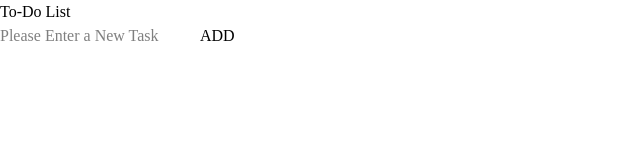
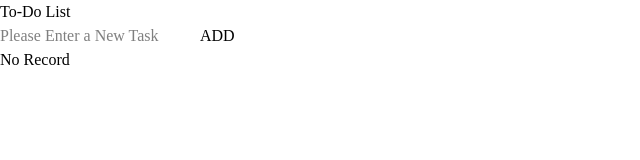
Before and after one commit to rathi-maya/To-Do-list, a React app in the folder Frontend/: page / in a window 1280 px wide. Shown: the top 160 px of the page, without its empty margins (0-640 px from the left). Built offline with nearby package versions, Linux system fonts and the light colour scheme; the HTML template or start-up script is replaced by a standard one.

Commit message:
set tasks

```diff
--- a/Frontend/src/Components/Header.jsx
+++ b/Frontend/src/Components/Header.jsx
@@ -1,10 +1,23 @@
+import { useState } from "react"
+import InputBox from "./InputBox"
+
 function Header() {
+  const [todos, setTodos] = useState([])
   return (
     <div className="min-h-screen flex justify-center items-center bg-[#1d2a63]">
-    <div className="bg-[#1f2f6f]  h-100 w-100  shadow-2xl rounded-2xl">
+    <div className="bg-[#1f2f6f]  h-auto w-100  shadow-2xl rounded-2xl">
         <h1 className="m-5 text-xl text-white">To-Do List</h1>
-        <input type="text" className="font-semibold text-sm text-gray-200 p-1 border border-gray-600 w-70 ml-5 mr-5 rounded-sm" placeholder="Please Enter a New Task" />
-        <button className=" text-sm text-white font-medium bg-amber-300 pl-3 pr-3 border p-1 border-amber-300 rounded-sm cursor-pointer">ADD</button>
+        <InputBox/>
+        {
+          (todos.length === 0)?<div>
+              <h2 className="text-2xl flex justify-center mt-5 mb-5 text-white">No Record</h2>
+          </div>:
+          todos.map(todo =>{
+           <div>
+                {todo}
+           </div>
+          })
+        }
     </div>
     </div>
   )
```
